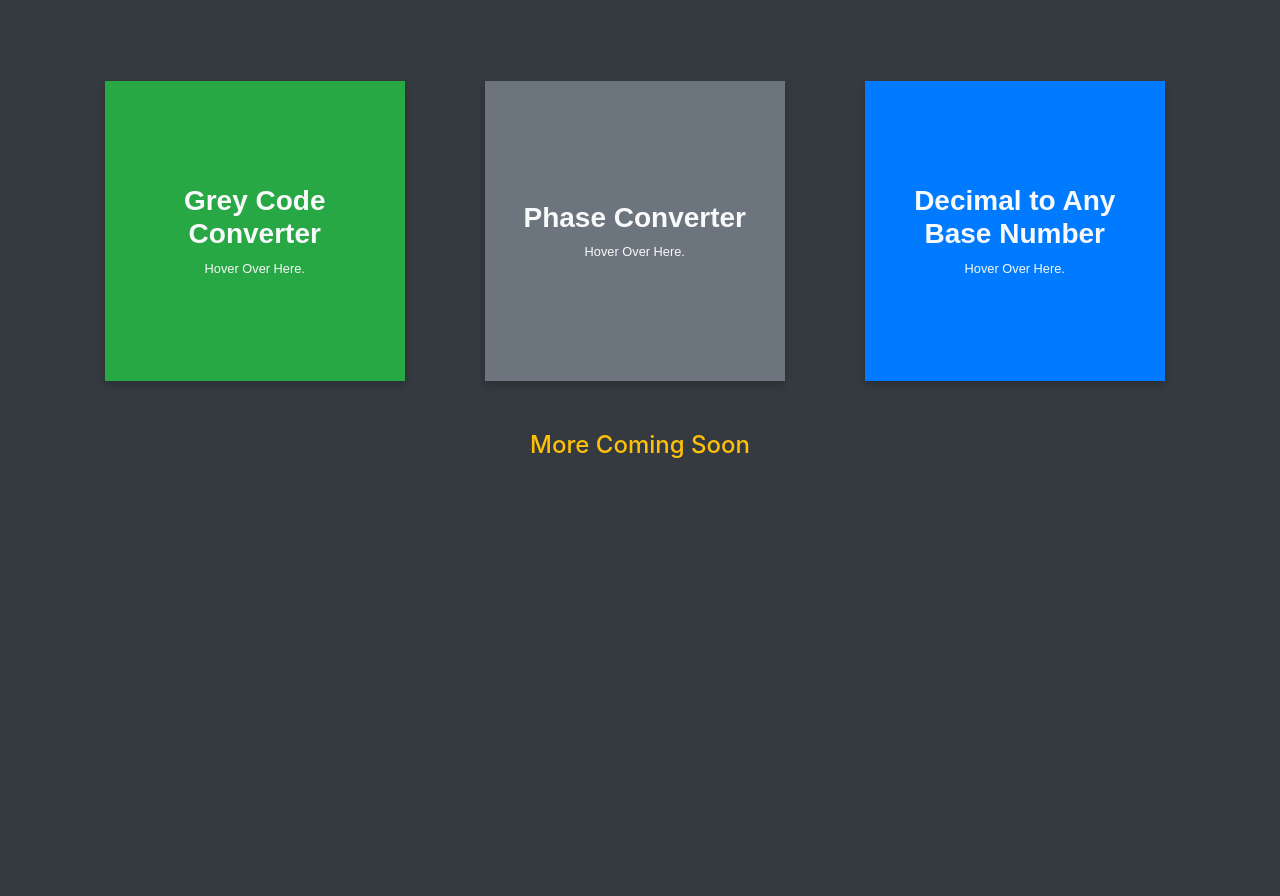
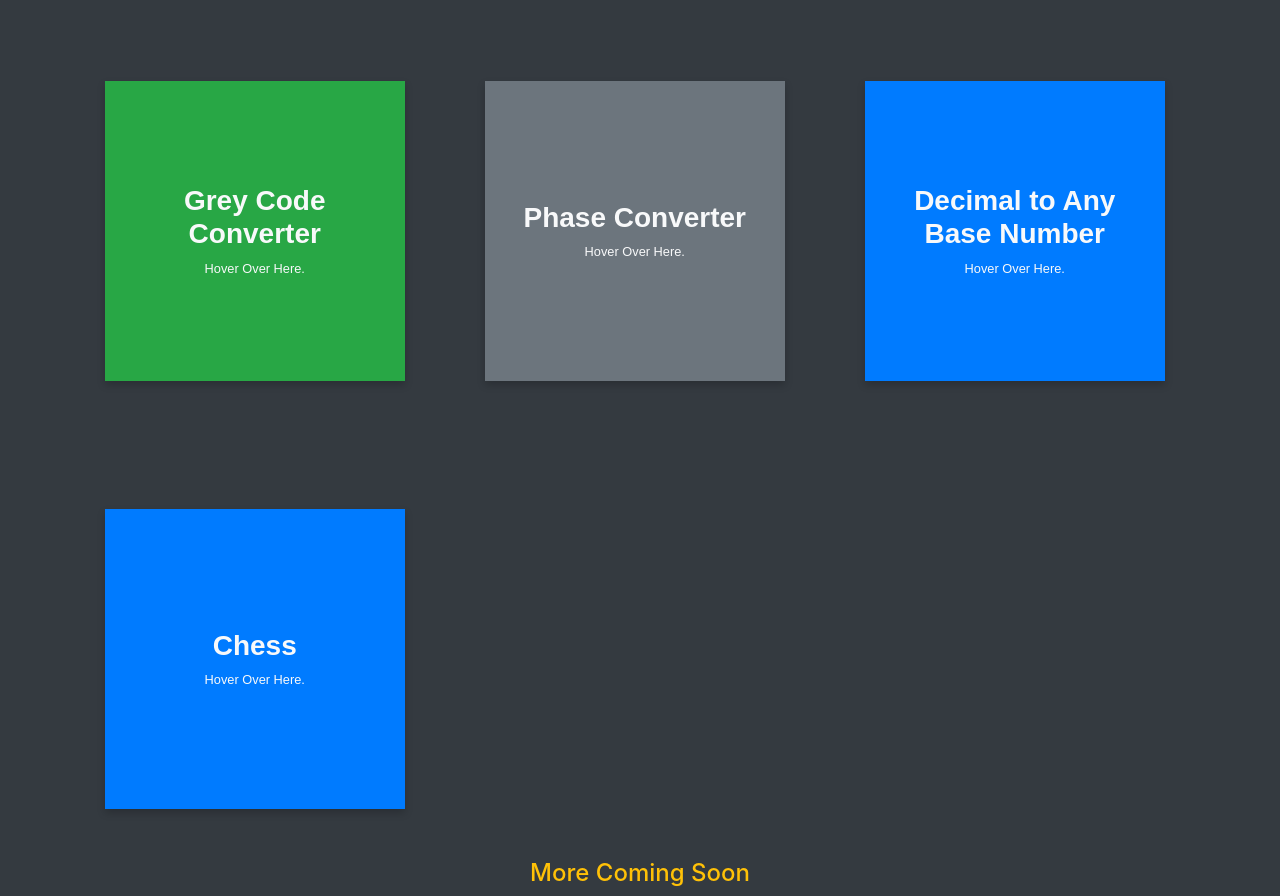
Before and after one commit to suffisme/HandyTools, a plain HTML site: page index.html in a window 1280 px wide. Shown: the part 253-1149 px from the top of the page. Before the commit the page ends 800 px from the top, so only its background shows below. Drawn offline with nearby package versions, Linux system fonts and the light colour scheme.

Commit message:
Update index.html

```diff
--- a/index.html
+++ b/index.html
@@ -59,6 +59,22 @@
 					</div>
 				</div>
 			</div>
+			<div class="col-4">
+				<div class="body">
+					<div class="flip-card">
+					  <div class="flip-card-inner">
+					    <div class="flip-card-front bg-primary p-4 text-light">
+					      	<h3><strong>Chess</strong></h3>
+					      	<small>Hover Over Here.</small>
+					    </div>
+					    <div class="flip-card-back">
+					      <a class="btn btn-primary" href="https://shivanshuman021.github.io/chess/">Click to Redirect</a>
+					    </div>
+					  </div>
+					</div>
+				</div>
+			</div>
+
 		</div>
 		<center class="text-warning">
 			<h4>More Coming Soon</h4>
```
